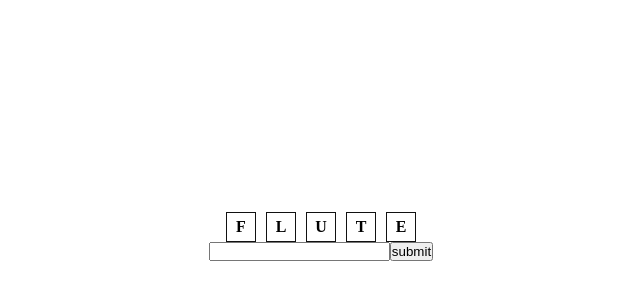
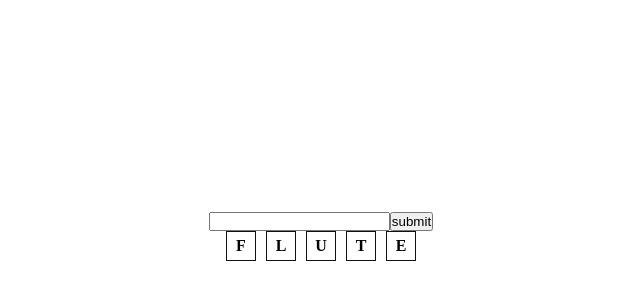
Before and after one commit to deaduchiha/miley-challange, a React (Vite) app: page / in a window 1280 px wide. Shown: the part 164-464 px from the top of the page, without its empty margins (319-959 px from the left). Built offline with nearby package versions, Linux system fonts and the light colour scheme.

Commit message:
getting all words

```diff
--- a/src/components/modules/submit.jsx
+++ b/src/components/modules/submit.jsx
@@ -1,16 +1,24 @@
-import { useContext } from "react";
+import { useContext, useEffect, useState } from "react";
 import { checkWords, isCorrectWord } from "../../utils/functions";
 import { wordsContext } from "../templates/Landing";
 
 const Submit = () => {
   const { lowWord, mainWord } = useContext(wordsContext);
   // console.log("my word", myWord);
+  const [allWords, setAllWords] = useState([]);
+
+  useEffect(() => {
+    console.log(allWords);
+  }, [allWords]);
 
   const handleSubmit = () => {
     if (lowWord.length === 5) {
       console.log("correct word");
       if (isCorrectWord(lowWord)) {
         const correctWord = checkWords(mainWord, lowWord);
+
+        setAllWords([...allWords, lowWord]);
+
         console.log("common", correctWord);
       } else {
         console.log("please enter a valid word");
--- a/src/components/templates/Landing.jsx
+++ b/src/components/templates/Landing.jsx
@@ -19,17 +19,18 @@ const Landing = () => {
 
   return (
     <wordsContext.Provider value={{ lowWord, mainWord }}>
+      <input
+        type="text"
+        value={word}
+        onChange={(e) => setWord(e.target.value)}
+      />
+
+      <Submit />
       <div className={styles.test}>
         {myWord.map((letter, index) => (
           <h4 key={index}>{letter}</h4>
         ))}
       </div>
-      <input
-        type="text"
-        value={word}
-        onChange={(e) => setWord(e.target.value)}
-      />
-      <Submit />
     </wordsContext.Provider>
   );
 };
```
